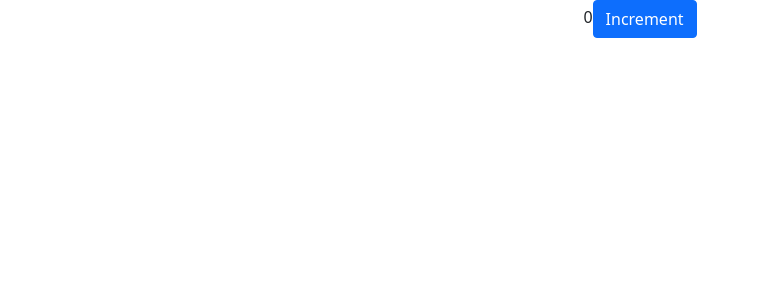
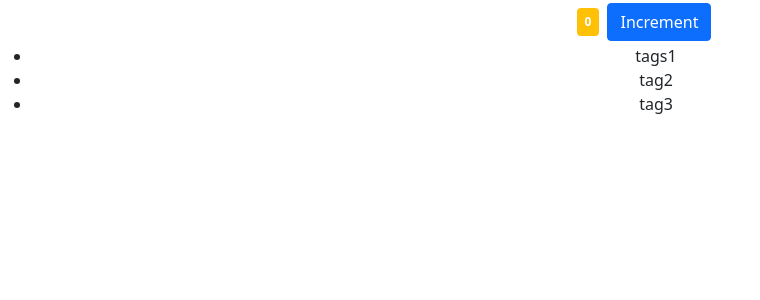
Before and after one commit to syedalirazazaidi/test_pre, a React (Create React App) app: page / in a window 1280 px wide. Shown: the top 300 px of the page, without its empty margins (0-760 px from the left). Built offline with nearby package versions, Linux system fonts and the light colour scheme.

Commit message:
rendering list

```diff
--- a/src/components/counter.jsx
+++ b/src/components/counter.jsx
@@ -2,30 +2,32 @@
 class Counter extends Component {
   state = {
     count: 0,
-    // imageUrl:'https://picsum.photos/200'
+
+    tags: ["tags1", "tag2", "tag3"],
   };
   format() {
     const { count } = this.state;
     return count === 1 ? "zero" : count;
   }
-   getBadgeClasses() {
+  getBadgeClasses() {
     let classes = "badge m-2 p-2 bg-";
     classes += this.state.count === 0 ? "warning" : "primary";
     return classes;
-}
+  }
   render() {
-
-
     return (
       <div>
-       <span className={this.getBadgeClasses}> {this.format()}</span>
-        <button type="button" class="btn btn-primary">
+        <span className={this.getBadgeClasses()}> {this.format()}</span>
+        <button type="button" className="btn btn-primary">
           Increment
         </button>
+        <ul>
+          {this.state.tags.map((tag) => (
+            <li key={tag}>{tag}</li>
+          ))}
+        </ul>
       </div>
     );
-
-
   }
 }
 
```
